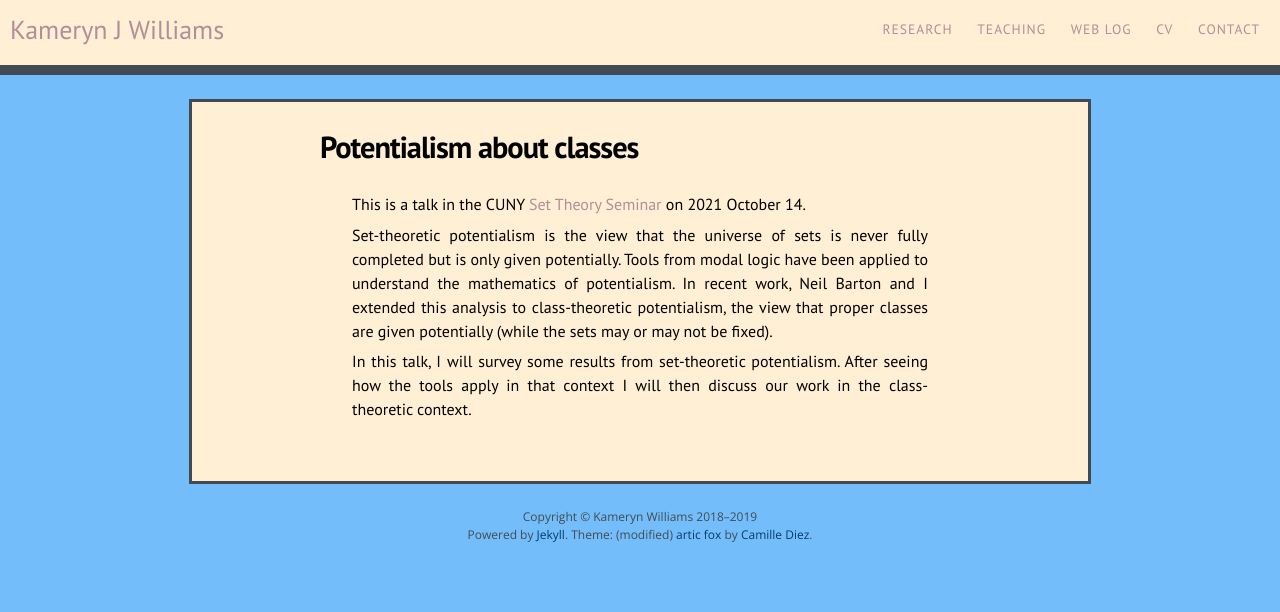
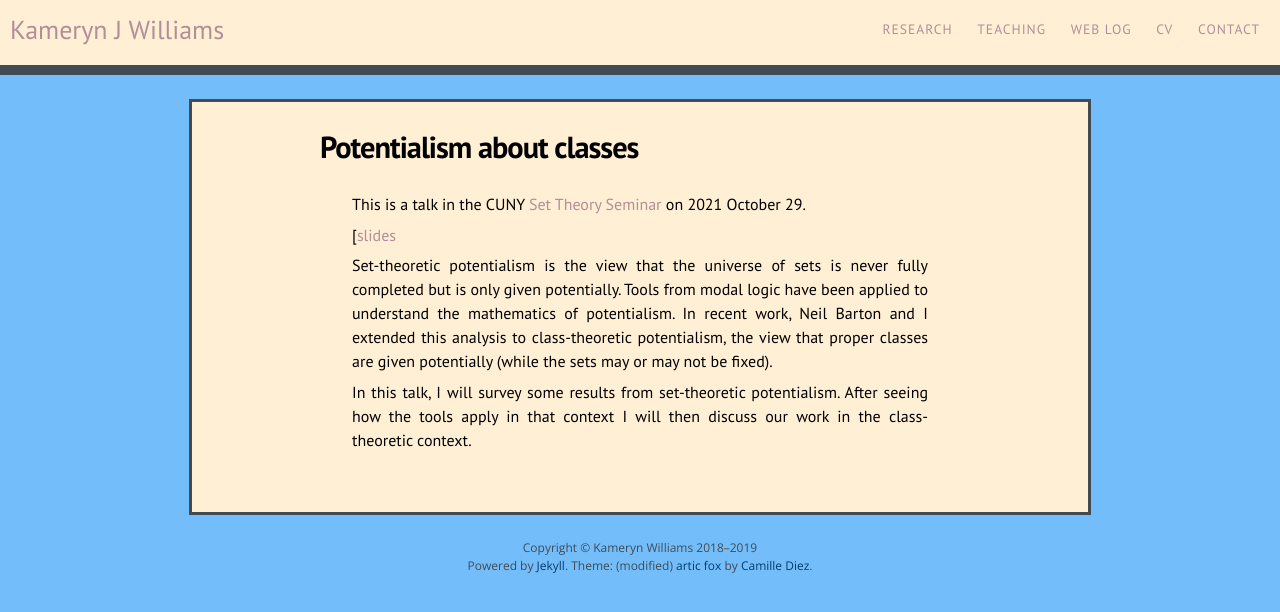
Before and after one commit to kamerynjw/kamerynjw.github.io, a Jekyll site: the page built from research/talks/2021-oct-cuny.md, in a window 1280 px wide. Shown: the top 612 px of the page. Built offline with Jekyll 4.4.1, drawn with Linux system fonts in a browser that asks for light colours; nearby versions of some CDN libraries.

Commit message:
slidse for cuny sts talk

```diff
--- a/research/talks/2021-oct-cuny.md
+++ b/research/talks/2021-oct-cuny.md
@@ -5,7 +5,9 @@ permalink: /research/talks/2021-oct-cuny/
 excerpt: "This is a  talk in the CUNY Set Theory Seminar on 2021 October 29..."
 ---
 
-This is a  talk in the CUNY [Set Theory Seminar](https://nylogic.github.io/set-theory-seminar.html) on 2021 October 14.
+This is a  talk in the CUNY [Set Theory Seminar](https://nylogic.github.io/set-theory-seminar.html) on 2021 October 29.
+
+[[slides]({{ page.url }}class-pot.pdf)
 
 Set-theoretic potentialism is the view that the universe of sets is never fully completed but is only given potentially. Tools from modal logic have been applied to understand the mathematics of potentialism. In recent work, Neil Barton and I extended this analysis to class-theoretic potentialism, the view that proper classes are given potentially (while the sets may or may not be fixed).
 
```
Also changed, not shown: 1 other file.
